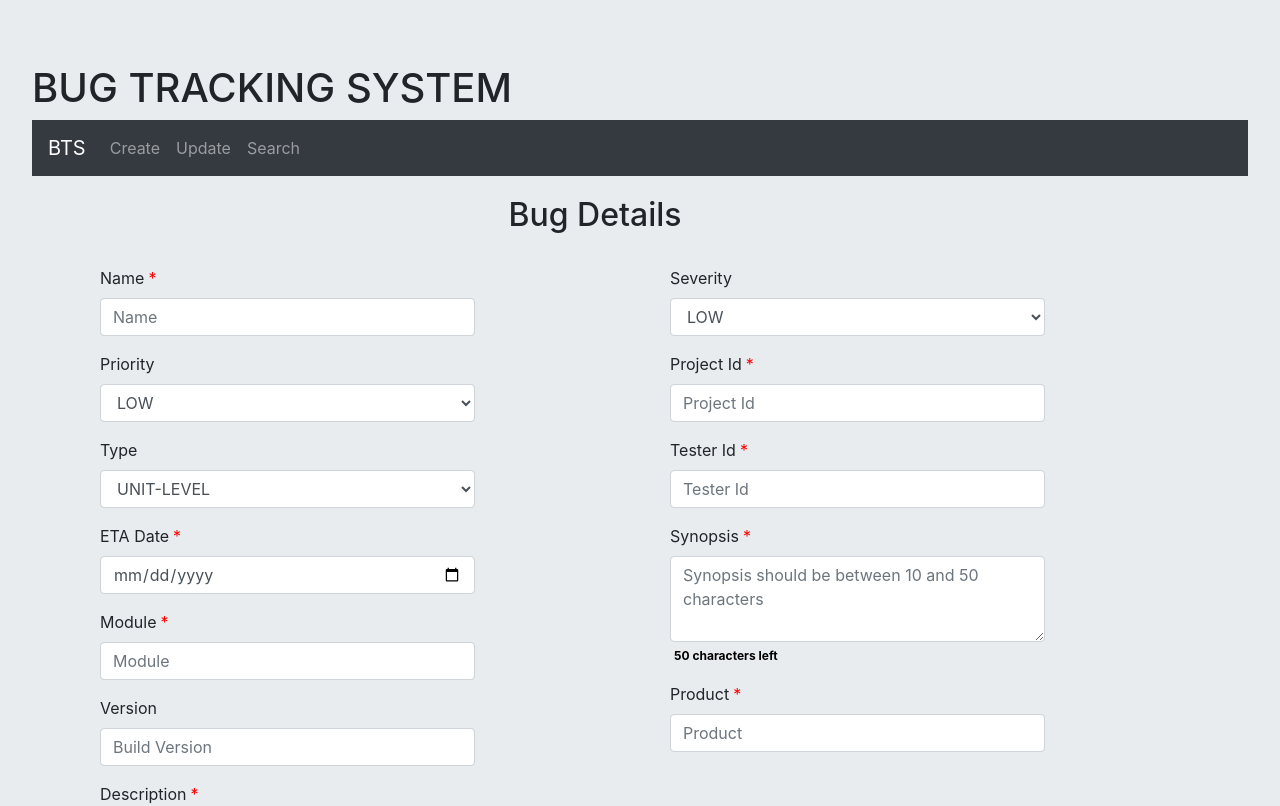
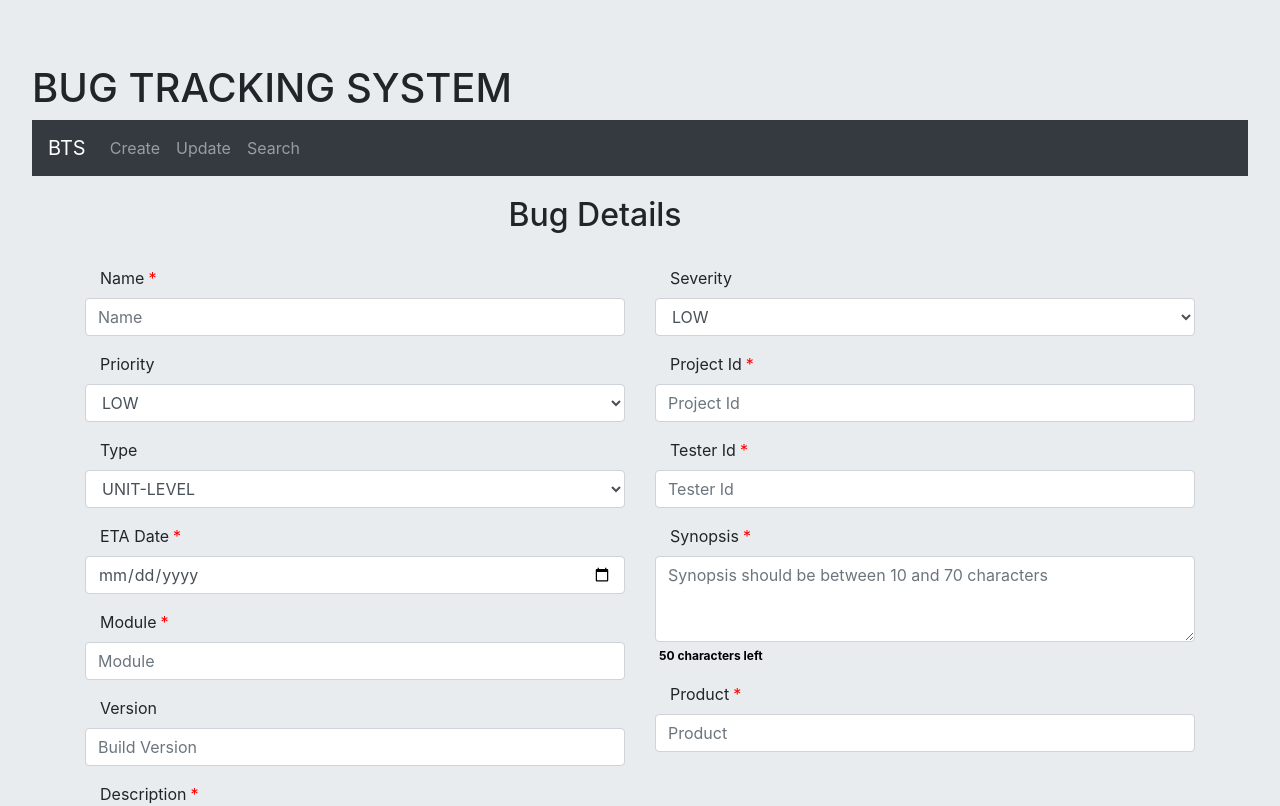
Before and after one commit to AishwaryaSrivastava17/BTS_Angular, an Angular app: page / in a window 1280 px wide. Shown: the top 806 px of the page. Built offline with nearby package versions, Linux system fonts and the light colour scheme.

Commit message:
added- confirmation for delete ,partial search,deletebox and other ui validations

```diff
--- a/src/app/bug.service.ts
+++ b/src/app/bug.service.ts
@@ -32,7 +32,7 @@ export class BugService {
 
   //Get Bug by name
   getBugName(bugname:string ){
-    return this.http.get('http://localhost:8082/bug/name'+'/'+bugname);
+    return this.http.get('http://localhost:8082/bug'+'/'+bugname);
   }
   //Get Bug by status
   getBugStatus(bugstatus:string ){
--- a/src/app/create/create.component.html
+++ b/src/app/create/create.component.html
@@ -8,14 +8,14 @@
       <div class="col">
         <div class="form-group">
           <label class="control-label col-sm-3  col-md-offset-4" for="Name">Name<span>*</span></label>
-          <div class="col-sm-9">
+          <div class="col-sm-15">
             <input  [(ngModel)]='bug.name'  type="text" class="form-control"
             placeholder="Name" name="Name" required>
           </div>
         </div>
         <div class="form-group">
           <label class="control-label col-sm-3  col-md-offset-4" for="pwd">Priority</label>
-          <div class="col-sm-9">
+          <div class="col-sm-15">
             <select  [(ngModel)]='bug.priority' placeholder='Priority' type="text" class="form-control">
               <option value="LOW">LOW</option>
               <option value="MEDIUM">MEDIUM</option>
@@ -25,7 +25,7 @@
         </div>
         <div class="form-group">
           <label class="control-label col-sm-3  col-md-offset-4 " for="pwd">Type</label>
-          <div class="col-sm-9">
+          <div class="col-sm-15">
             <select [(ngModel)]='bug.type' type="text" class="form-control" >
               <option value="UNITLEVEL">UNIT-LEVEL</option>
               <option value="SYSTEMLEVEL">SYSTEM-LEVEL</option>
@@ -37,27 +37,27 @@
           <label class="control-label col-sm-3  col-md-offset-4 ">ETA
             Date<span>*</span>
           </label>
-          <div class="col-sm-9">
+          <div class="col-sm-15">
             <input type='date' [(ngModel)]='bug.etaDate'  class="form-control" >
           </div>
         </div>
         <div class="form-group">
           <label class="control-label col-sm-3 col-md-offset-4" >Module<span>*</span></label>
-          <div class="col-sm-9">
+          <div class="col-sm-15">
             <input [(ngModel)]='bug.module' type='text'
               placeholder="Module" name="module" required type="text" class="form-control">
           </div>
         </div>
         <div class="form-group">
           <label class="control-label col-sm-3 col-md-offset-4" for="pwd">Version</label>
-          <div class="col-sm-9">
+          <div class="col-sm-15">
             <input  [(ngModel)]='bug.buildVersion'type='text' class="form-control"
               placeholder="Build Version" name="buildVersion">
           </div>
         </div>
         <div class="form-group">
           <label class="control-label col-sm-3 col-md-offset-2" for="pwd">Description<span>*</span></label>
-          <div class="col-sm-9">
+          <div class="col-sm-15">
             <div class="textarea-wrapper">
             <textarea pInputTextArea [(ngModel)]="bug.description"  rows="3" class="form-control" (ngModelChange)="valueChange2(bug.description.length)" maxlength="100" placeholder="Description should be between 10 and 100 characters" required></textarea>
             <span id='validation' class="remaning">{{remainingText1 + ' characters left'}}</span>
@@ -68,7 +68,7 @@
       <div class="col">
         <div class="form-group">
           <label class="control-label col-sm-3 col-md-offset-2" for="pwd">Severity</label>
-          <div class="col-sm-9">
+          <div class="col-sm-15">
             <select [(ngModel)]='bug.severity'  class="form-control">
               <option value="LOW">LOW</option>
               <option value="MEDIUM">MEDIUM</option>
@@ -81,7 +81,7 @@
           <label class="control-label col-sm-3 col-md-offset-2">Project
             Id<span>*</span>
           </label>
-          <div class="col-sm-9">
+          <div class="col-sm-15">
             <input  [(ngModel)]='bug.projectId'  type="text" class="form-control"
               placeholder="Project Id" name="projectId" required>
           </div>
@@ -90,23 +90,23 @@
           <label class="control-label col-sm-3 col-md-offset-2">Tester
             Id<span>*</span>
           </label>
-          <div class="col-sm-9">
+          <div class="col-sm-15">
             <input  [(ngModel)]='bug.testerId'  type="text" class="form-control"
               placeholder="Tester Id" name="testerId" required>
           </div>
         </div>
         <div class="form-group">
           <label class="control-label col-sm-3 col-md-offset-2" for="pwd">Synopsis<span>*</span></label>
-          <div class="col-sm-9">
+          <div class="col-sm-15">
             <div class="textarea-wrapper">
-            <textarea pInputTextArea [(ngModel)]="bug.synopsis"  class="form-control" (ngModelChange)="valueChange(bug.synopsis.length)" maxlength="50" rows="3" placeholder="Synopsis should be between 10 and 50 characters" required></textarea>
+            <textarea pInputTextArea [(ngModel)]="bug.synopsis"  class="form-control" (ngModelChange)="valueChange(bug.synopsis.length)" maxlength="70" rows="3" placeholder="Synopsis should be between 10 and 70 characters" required></textarea>
             <span id='validation' class="remaning">{{remainingText + " characters left"}}</span>
           </div>
           </div>
         </div>
         <div class="form-group">
           <label class="control-label col-sm-3 col-md-offset-2">Product<span>*</span></label>
-          <div class="col-sm-9">
+          <div class="col-sm-15">
             <input  [(ngModel)]='bug.product' type="text" class="form-control"
               placeholder="Product" name="product" required>
           </div>
--- a/src/app/create/create.component.ts
+++ b/src/app/create/create.component.ts
@@ -26,15 +26,15 @@ export class CreateComponent implements OnInit {  //controller
     if (!this.bug.name.trim()) {
       alert("Bug name is empty");
     }
-    else if (this.bug.name.length > 10) {
-      alert("Bug name cannot be more than 10 character");
+    else if (this.bug.name.length > 15) {
+      alert("Bug name cannot be more than 15 character");
     }
     else if (!this.bug.projectId.trim()) {
       alert("Project id is empty");
     }
 
     else if (!this.bug.testerId.trim()) {
-      alert("Tster id is empty");
+      alert("Tester id is empty");
     }
 
     else if (!this.bug.product.trim()) {
@@ -52,8 +52,8 @@ export class CreateComponent implements OnInit {  //controller
     else if (!this.bug.synopsis.trim()) {
       alert("Synopsis is empty");
     }
-    else if (this.bug.synopsis.length > 50) {
-      alert("Synopsis cannot be more than 50 character");
+    else if (this.bug.synopsis.length > 70) {
+      alert("Synopsis cannot be more than 70 character");
     }
     else if (!this.bug.description.trim()) {
       alert("Please provide description");
--- a/src/app/search/search.component.html
+++ b/src/app/search/search.component.html
@@ -2,11 +2,11 @@
 <div class="row formContainer">
   <form id='searchBugForm' class="col-sm-10 row">
     <div class="col-sm-6 row">
-      <label class="col-sm-4" for="bugName">Bug Name</label>
+      <label class="col-sm-6" for="bugName">Bug Name</label>
       <input [(ngModel)]='name' class="form-control col-sm-8" name="bugName" id='bugName'>
     </div>
     <div class="col-sm-6 row">
-      <label for="status" class="col-sm-4">Bug Status</label>
+      <label for="status" class="col-sm-6">Bug Status</label>
       <select [(ngModel)]='status' name="status" class="form-control col-sm-8" id='status'>
         <option value=""></option>
         <option value="NEW">New</option>
@@ -28,8 +28,10 @@
       </select>
     </div>
   </form>
+
   <div class="col-sm-2">
-    <button (click)='getBugNameandStatus()' class="btn btn-primary btn-block">Search</button>
+
+    <button style="margin-top: 30px;" (click)='getBugNameandStatus()' class="btn btn-primary btn-block">Search</button>
   </div>
 </div>
 <table class="table table-striped table-bordered">
@@ -53,7 +55,7 @@
       <td>{{bug.etaDate| date: 'd/M/yy'}}</td>
       <td>{{bug.status}}</td>
       <td>
-      <button class="btn btn-danger" style= " margin-left: 10px;"  (click)='this.deleteBug(bug.id,i)' >DELETE </button>
+      <button class="btn btn-danger" style= " margin-left: 10px;"  (click)='this.deleteBug(bug.id,i,bug.name)' >DELETE </button>
         </td>
     </tr>
   </tbody>
--- a/src/app/search/search.component.ts
+++ b/src/app/search/search.component.ts
@@ -99,9 +99,22 @@ export class SearchComponent implements OnInit {
       this.bugArray=response})
   }
 }
-deleteBug(id:string, index:number){
+deleteBug(id:string, index:number,name:string){
+  if(confirm("Delete bug : "+name)){
+
+
   const observable=this.bugService.delete(id);
-  observable.subscribe(response=>this.bugArray.splice(index,1));
+  observable.subscribe(response=>
+    {
+      alert("Bug deleted");
+      this.bugArray.splice(index,1);
+}, error=>{
+  alert("Error occured");
+});
+  }
+  else{
+    alert("Delete not Done");
+  }
 }
   ngOnInit(): void {
 
--- a/src/app/update/update.component.html
+++ b/src/app/update/update.component.html
@@ -103,7 +103,7 @@
     <div class="row fieldRow">
       <div class="col-sm-6">
         <label for="synopsis">Synopsis<span>*</span></label>
-				<textarea [(ngModel)]='bug.synopsis' (ngModelChange)='valueChange(bug.synopsis.length)' id='synopsis' class="form-control" name="synopsis" rows="2" placeholder="Synopsis should be between 10 and 50 characters" required></textarea>
+				<textarea [(ngModel)]='bug.synopsis' (ngModelChange)='valueChange(bug.synopsis.length)' id='synopsis' class="form-control" name="synopsis" rows="2" placeholder="Synopsis should be between 10 and 70 characters" required></textarea>
         <div>{{remainingText + " character left"}}</div>
       </div>
       <div class="col-sm-6">
--- a/src/app/update/update.component.ts
+++ b/src/app/update/update.component.ts
@@ -12,12 +12,12 @@ bug:Bug=new Bug();
 bugResult:any;
   bugArray:Bug[]=[];
   name: string = '';
-  remainingText=50 ;
+  remainingText=70 ;
   remainingText1= 100;
 
   constructor(private bugService:BugService) { }
   valueChange(value: number) {
-    this.remainingText = 50 - value;
+    this.remainingText = 70 - value;
    }
    valueChange1(value1: number) {
     this.remainingText1 = 100 - value1;
```
